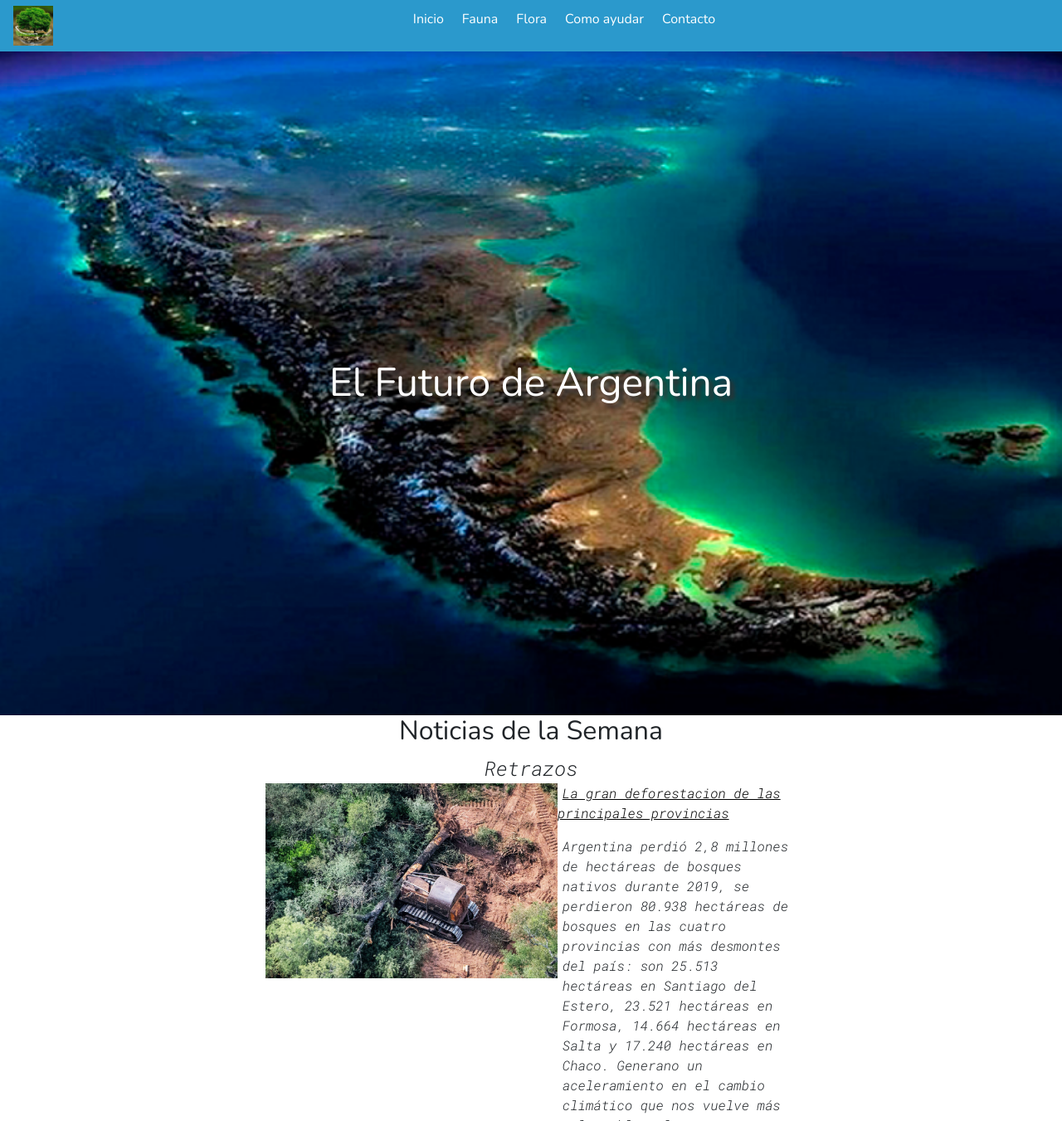
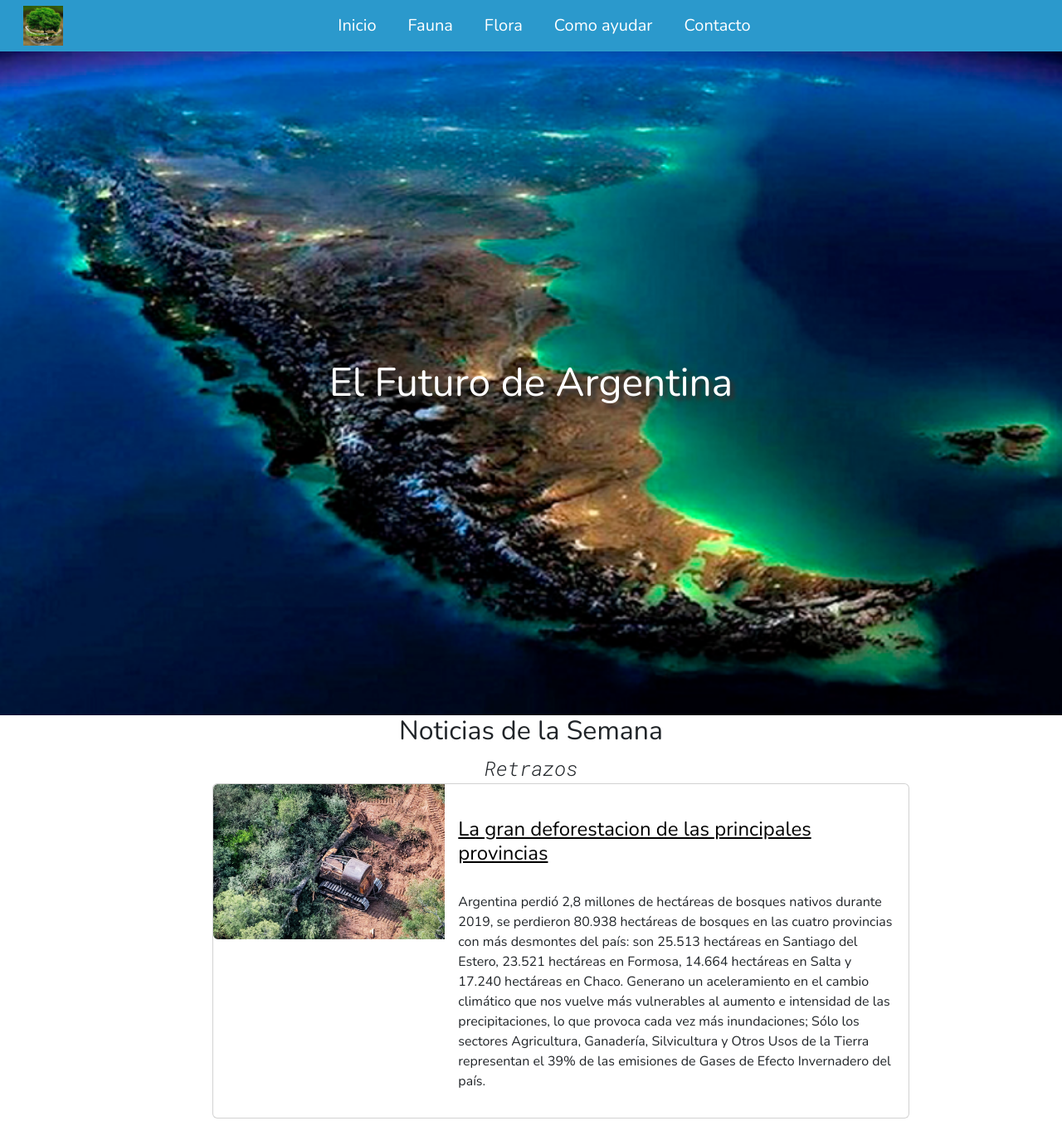
Before and after one commit to BrunoAdriel/El_Futuro_de_Argentina, a plain HTML site: page index.html in a window 1280 px wide. Shown: the top 1351 px of the page at 83% size. Drawn offline with nearby package versions, Linux system fonts and the light colour scheme.

Commit message:
agrego de boostrap y animaciones

```diff
--- a/css/styles.css
+++ b/css/styles.css
@@ -36,6 +36,10 @@ title{
 
 .centrado{
     text-align: center;
+}
+
+.centradomedio{
+    margin-left: 20% ;
 }
 
 .iconos_footer{
@@ -229,7 +233,7 @@ title{
     flex-direction: row;
 }
 
-.nn a{
+.nna{
     text-decoration: underline;
     margin:2%;
     color: black;
--- a/index.html
+++ b/index.html
@@ -17,19 +17,35 @@
 </head>
 <body>
     <header>
-        <nav class="navegacion animate__animated animate__fadeInDown">
-            <a href="index.html">
-                <img src="recursos/favicon.ico" alt="imagen el logo de la pagina, un arbol adentro de una gota de agua" class="logo_nav">
-            </a>
-            <ul class="naver ">
-                <li class="nav"><a href="index.html">Inicio</a></li>
-                <li class="nav"><a href="pages/fauna.html">Fauna </a></li>
-                <li class="nav"><a href="pages/flora.html">Flora </a></li>
-                <li class="nav"><a href="pages/ayudar.html">Como ayudar</a></li>
-                <li class="nav"><a href="pages/contacto.html">Contacto</a></li>
-            </ul>
+        <nav class="navbar navbar-expand-lg navegacion animate__animated animate__fadeInDown">
+            <div class="container-fluid">
+                <a href="index.html">
+                    <img src="recursos/favicon.ico" alt="imagen el logo de la pagina, un arbol adentro de una gota de agua" class="logo_nav">
+                        </a>
+                <button class="navbar-toggler" type="button" data-bs-toggle="collapse" data-bs-target="#navbarNav" aria-controls="navbarNav" aria-expanded="false" aria-label="Toggle navigation">
+                    <span class="navbar-toggler-icon"></span>
+                </button>
+                    <div class="collapse navbar-collapse" id="navbarNav">
+                        <ul class="navbar-nav naver">
+                            <li class="nav-item nav">
+                            <a class="navbar-brand aria-current="page" href="#">Inicio</a>
+                                </li>
+                            <li class="nav-item nav">
+                            <a class="navbar-brand" href="pages/fauna.html">Fauna</a>
+                                </li>
+                            <li class="nav-item nav">
+                            <a class="navbar-brand" href="pages/fauna.html">Flora</a>
+                                </li>
+                            <li class="nav-item nav">
+                            <a class="navbar-brand" href="pages/ayudar.html">Como ayudar</a>
+                                </li>
+                            <li class="nav-item nav">
+                            <a class="navbar-brand" href="pages/contacto.html">Contacto</a>
+                                </li>
+                        </ul>
+                </div>
+            </div>
         </nav>
-    </header>
 
     <main>
         <section class="entrada">
@@ -39,6 +55,26 @@
         </section>
             <h2 class="centrado animate__animated animate__fadeInDown ">Noticias de la Semana</h2>
                 <article class="centrado animate__animated animate__slideInUp">Retrazos</article>
+                <!--  -->
+                <div class="centradomedio card mb-3 " style="max-width: 840px;">
+                    <div class="row g-0">
+                        <div class="col-md-4">
+                            <img src="recursos/deforestacion.jpg" class="img-fluid rounded-start " alt="foto sobre deforestacion">
+                        </div>
+                        <div class="col-md-8">
+                            <div class="card-body">
+                                <div data-bs-spy="scroll" data-bs-target="#navbar-example2" data-bs-root-margin="0px 0px -40%" data-bs-smooth-scroll="true" class="scrollspy-example" tabindex="0">
+                                    <a href="" title="La gran deforestacion de las principales provincias" class="nna"><h4 id="scrollspyHeading1">La gran deforestacion de las principales provincias</h4></a>
+                                    <p>Argentina perdió 2,8 millones de hectáreas de bosques nativos durante 2019, se perdieron 80.938 hectáreas de bosques en las cuatro provincias con más desmontes del país: son 25.513 hectáreas en Santiago del Estero, 23.521 hectáreas en Formosa, 14.664 hectáreas en Salta y 17.240 hectáreas en Chaco.
+                                    Generano un aceleramiento en el cambio climático que nos vuelve más vulnerables al aumento e intensidad de las precipitaciones, lo que provoca cada vez más inundaciones; Sólo los sectores Agricultura, Ganadería, Silvicultura y Otros Usos de la Tierra representan el 39% de las emisiones de Gases de Efecto Invernadero del país.
+                                    </p>
+                                </div>
+                            </div>
+                        </div>
+                    </div>
+                </div>
+                <!--  -->
+
                     <section class="nn">
                         <img src="recursos/deforestacion.jpg" alt="foto sobre deforestacion">
                         <div>
```
